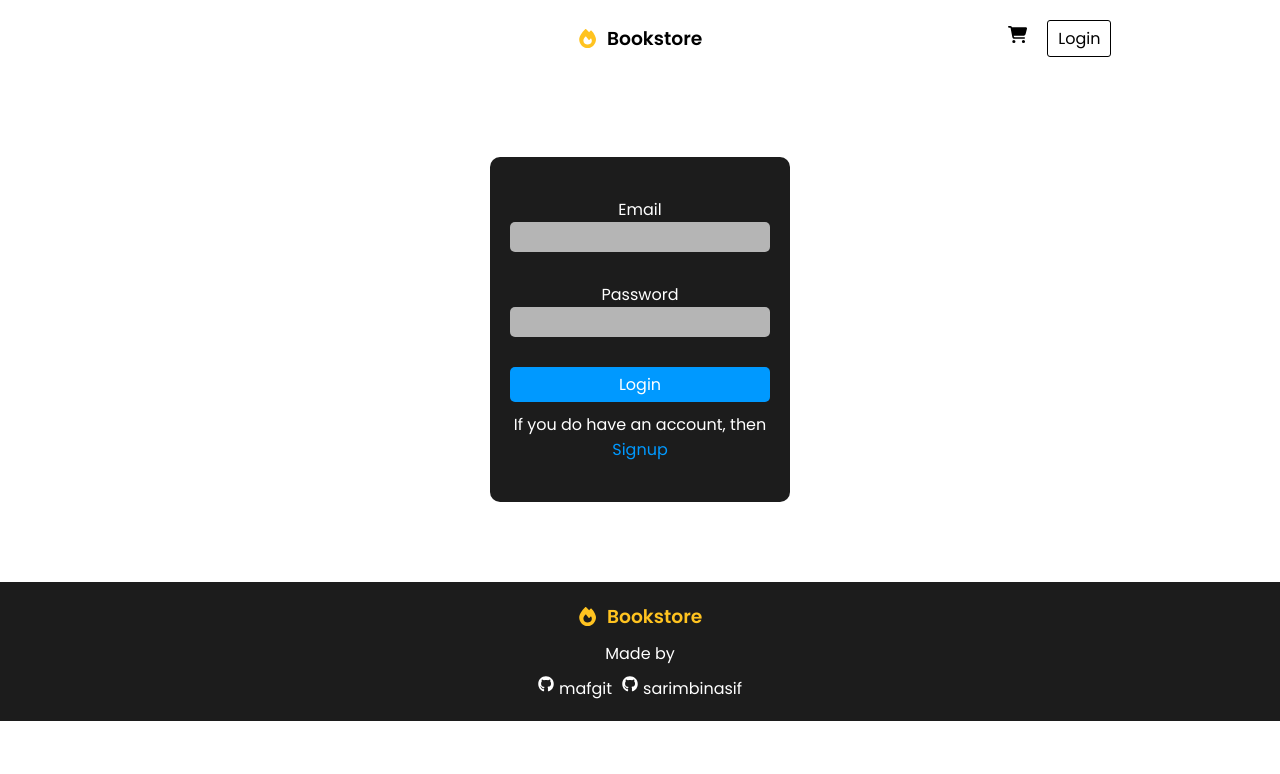
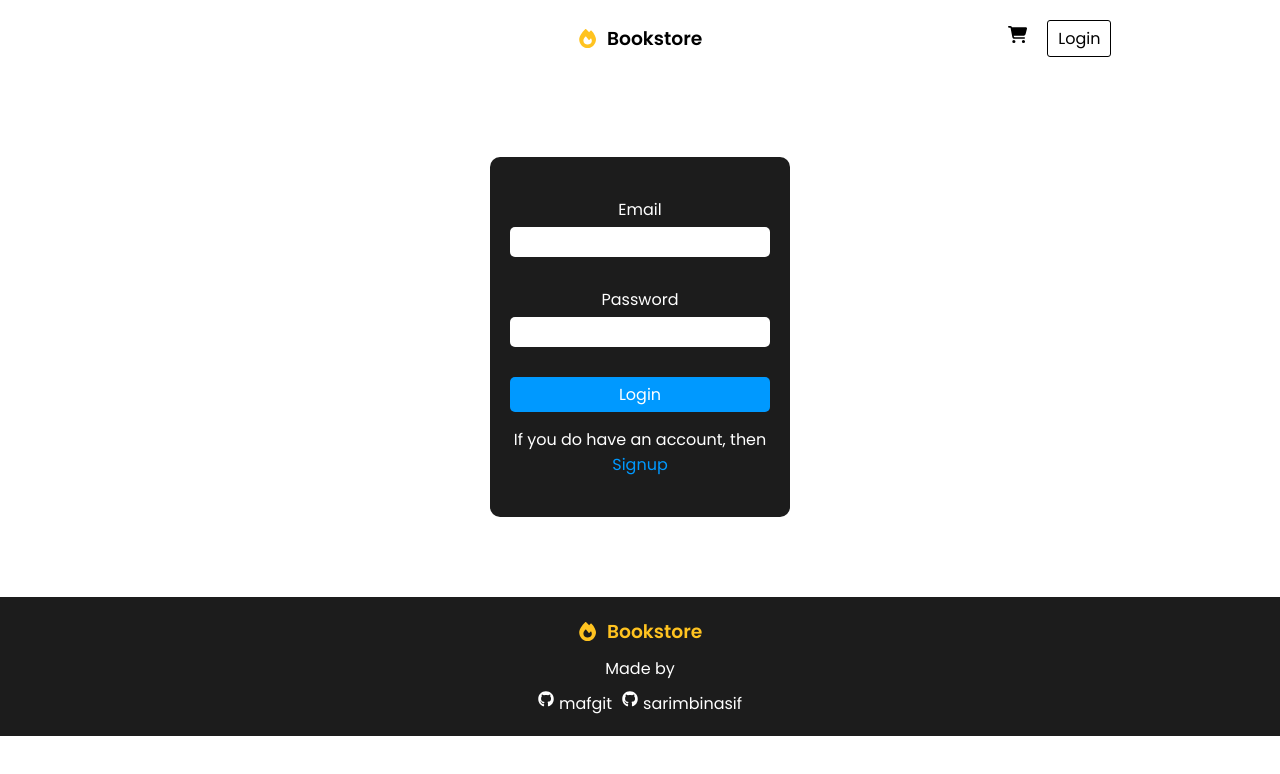
Before and after one commit to mafgit/bookstore, a React (Create React App) app in the folder frontend/: page /login in a window 1280 px wide. Shown: the top 774 px of the page. Built offline with nearby package versions, Linux system fonts and the light colour scheme; no server answers.

Commit message:
fixed some styling

```diff
--- a/frontend/src/index.css
+++ b/frontend/src/index.css
@@ -28,7 +28,7 @@ button {
 }
 
 .page {
-  width: 1200px;
+  max-width: 1200px;
   margin: auto;
 }
 
@@ -40,3 +40,7 @@ h3 {
   color: #ffc320;
   font-size: 1.2em;
 }
+
+.App {
+  width: 100%;
+}
--- a/frontend/src/styles/BooksRow.css
+++ b/frontend/src/styles/BooksRow.css
@@ -9,6 +9,7 @@
 .books-row .row-name {
   display: flex;
   gap: 5px;
+  align-items: center;
 }
 
 .books-row .books {
--- a/frontend/src/styles/LoginPage.css
+++ b/frontend/src/styles/LoginPage.css
@@ -3,6 +3,7 @@
   display: flex;
   align-items: center;
   justify-content: center;
+  width: 100vw;
 }
 
 .login-form {
@@ -25,11 +26,12 @@
   flex-direction: column;
   text-align: center;
   width: 100%;
+  gap: 5px;
 }
 
 .login-form input {
   width: 100%;
-  background-color: rgba(219, 219, 219, 0.8);
+  background-color: #fff;
   padding: 5px 10px;
   border-radius: 5px;
 }
```
